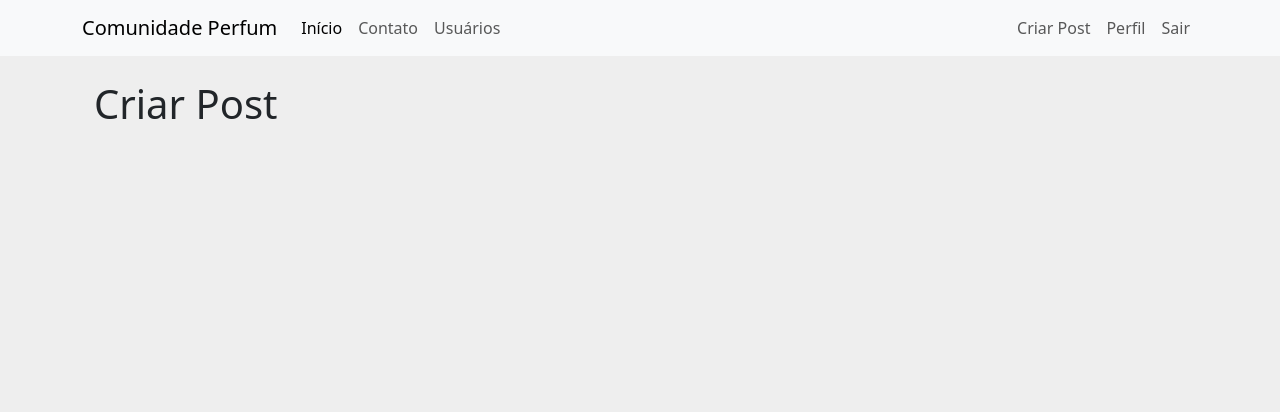
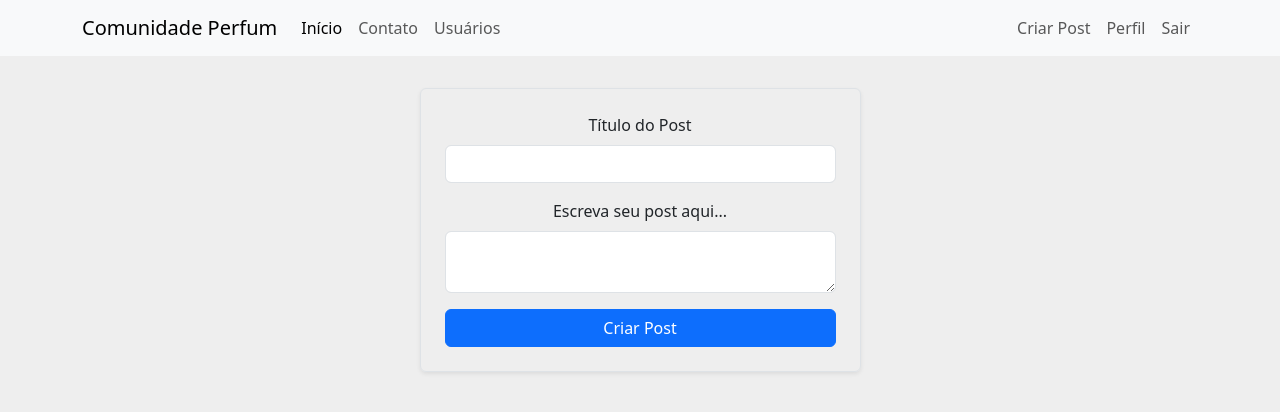
Before and after one commit to Arisson-Oliveira/Blog-Site, a Flask app: page /post/criar in a window 1280 px wide. Shown: the top 412 px of the page. Run offline with Flask 3, Linux system fonts and the light colour scheme; a user stored in the database is signed in; some libraries are stand-ins or nearby versions.

Commit message:
form posts

```diff
--- a/comunidadeperfum/forms.py
+++ b/comunidadeperfum/forms.py
@@ -1,6 +1,6 @@
 from flask_wtf import FlaskForm
 from flask_wtf.file import FileField, FileAllowed
-from wtforms import StringField, PasswordField, SubmitField, BooleanField
+from wtforms import StringField, PasswordField, SubmitField, BooleanField, TextAreaField
 from wtforms.validators import DataRequired, Length, Email, EqualTo, ValidationError
 from comunidadeperfum.models import Usuario
 from flask_login import current_user
@@ -51,3 +51,9 @@ class FormEditarPerfil(FlaskForm):
             usuario = Usuario.query.filter_by(email=email.data).first()
             if usuario:
                 raise ValidationError('E-mail em uso por outro usuário. Cadastre outro e-mail.')
+
+
+class FormCriarPost(FlaskForm):
+    titulo = StringField('Título do Post', validators=[DataRequired(), Length(2, 140)])
+    corpo = TextAreaField('Escreva seu post aqui...', validators=[DataRequired()])
+    btn_submit = SubmitField('Criar Post')
--- a/comunidadeperfum/routes.py
+++ b/comunidadeperfum/routes.py
@@ -1,6 +1,6 @@
 from flask import Flask, render_template, url_for, request, redirect, flash
-from comunidadeperfum.forms import FormLogin, FormCriarConta, FormEditarPerfil, Email
-from comunidadeperfum.models import Usuario
+from comunidadeperfum.forms import FormLogin, FormCriarConta, FormEditarPerfil,FormCriarPost, Email
+from comunidadeperfum.models import Usuario, Post
 from flask_sqlalchemy import SQLAlchemy
 from comunidadeperfum import app, database, bcrypt
 from flask_login import login_user, logout_user, current_user, login_required
@@ -12,7 +12,8 @@ lista_usuarios = []
 
 @app.route('/')
 def homepage():
-    return render_template('home.html')
+    posts = Post.query.all()
+    return render_template('home.html', posts=posts)
 
 @app.route('/contato')
 def contato():
@@ -122,7 +123,14 @@ def editar_perfil():
 
     return render_template('editarperfil.html', foto_perfil=foto_perfil, form=form)
 
-@app.route('/post/criar')
+@app.route('/post/criar', methods=['GET', 'POST'])
 @login_required
 def criar_post():
-    return render_template('criarpost.html')
+    form = FormCriarPost()
+    if form.validate_on_submit():
+        post = Post(titulo=form.titulo.data, corpo=form.corpo.data, autor=current_user)
+        database.session.add(post)
+        database.session.commit()
+        flash('Post criado com sucesso!', 'success')
+        return redirect(url_for('homepage'))
+    return render_template('criarpost.html', form=form)
--- a/comunidadeperfum/templates/criarpost.html
+++ b/comunidadeperfum/templates/criarpost.html
@@ -3,11 +3,49 @@
 
 {% block body %}
 
-<div class="container">
+<div class="container text-center">
 
-    <h1>
-        Criar Post
-    </h1>
+    <div class="row justify-content-center">
+        <!-- Formuláriol -->
+        <div class="col-md-5">
+            <form method="POST" action="" class="border p-4 mt-2 shadow-sm rounded">
+                {{ form.csrf_token }}
+                <fieldset>
+                    <div class="form-group mb-3">
+                        {{ form.titulo.label(class="form-label") }}
+
+                        {% if form.titulo.errors %}
+                            {{ form.titulo(class="form-control is-invalid") }}
+                            <div class="invalid-feedback">
+                                {% for erro in form.titulo.errors %}
+                                    {{ erro }}
+                                {% endfor %}
+                            </div>
+                            {% else %}
+                                {{ form.titulo(class="form-control") }}
+                            {% endif %}
+                    </div>
+                    <div class="form-group mb-3">
+                        {{ form.corpo.label(class="form-label") }}
+
+                        {% if form.corpo.errors %}
+                            {{ form.corpo(class="form-control is-invalid") }}
+                            <div class="invalid-feedback">
+                                {% for erro in form.corpo.errors %}
+                                    {{ erro }}
+                                {% endfor %}
+                            </div>
+                            {% else %}
+                                {{ form.corpo(class="form-control") }}
+                            {% endif %}
+                    </div>
+                </fieldset>
+                <button type="submit" name="btn_submit_login" class="btn btn-primary w-100">
+                    {{ form.btn_submit.label }}
+                </button>
+            </form>
+        </div>
+    </div>
 </div>
 
 
--- a/comunidadeperfum/templates/home.html
+++ b/comunidadeperfum/templates/home.html
@@ -14,6 +14,7 @@
 
 </div>
 
+{{ posts}}
 
 
 {% endblock %}
```
Also changed, not shown: instance/comunidade.db.
